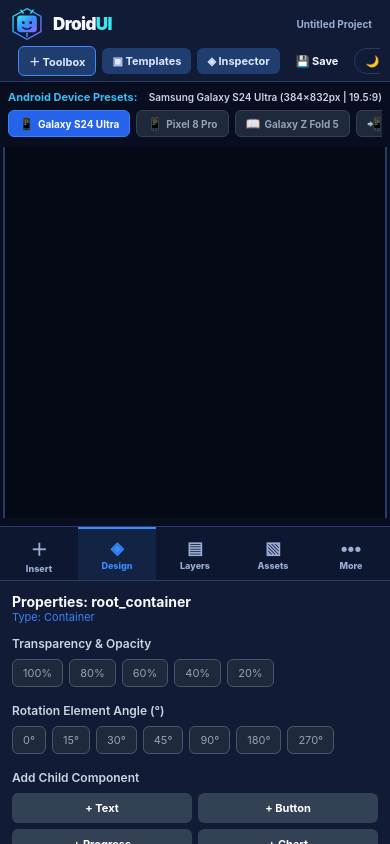
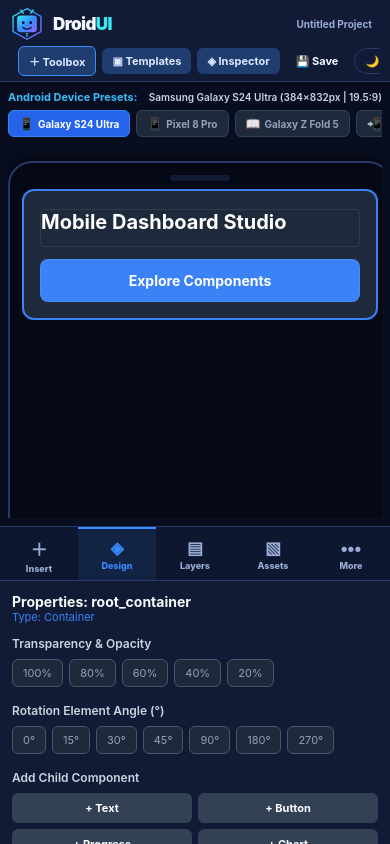
Before and after one commit to CodePhrex/DroidUI, a React Native app in the folder app/: screen / in a window 390 px wide. Built offline with nearby package versions, Linux system fonts and the light colour scheme.

Commit message:
ux: make the full device canvas scrollable on phones

```diff
--- a/app/App.tsx
+++ b/app/App.tsx
@@ -186,11 +186,24 @@ export default function App() {
         {/* Live Device Preview Canvas */}
         <View style={styles.canvasArea}>
           <ViewportSelector activeViewport={activeViewport} onSelectViewport={setActiveViewport} />
-          <ScrollView horizontal contentContainerStyle={{ flexGrow: 1, justifyContent: 'center' }}>
-            <View style={[styles.deviceFrame, { width: currentVP.width, minHeight: currentVP.height, borderColor: theme.border, backgroundColor: isLightMode ? '#101A36' : 'rgba(0,0,0,0.3)' }]}>
-              <View style={[styles.deviceNotch, { backgroundColor: isLightMode ? '#cbd5e1' : '#111B35' }]} />
-              <CanvasRenderer node={rootNode} />
-            </View>
+          <ScrollView
+            style={styles.canvasScroll}
+            contentContainerStyle={styles.canvasScrollContent}
+            nestedScrollEnabled
+            showsVerticalScrollIndicator
+          >
+            <ScrollView
+              horizontal
+              nestedScrollEnabled
+              showsHorizontalScrollIndicator
+              style={styles.deviceHorizontalScroll}
+              contentContainerStyle={{ flexGrow: 1, justifyContent: 'center', alignItems: 'flex-start', minHeight: currentVP.height + 28 }}
+            >
+              <View style={[styles.deviceFrame, { width: currentVP.width, minHeight: currentVP.height, borderColor: theme.border, backgroundColor: isLightMode ? '#101A36' : 'rgba(0,0,0,0.3)' }]}>
+                <View style={[styles.deviceNotch, { backgroundColor: isLightMode ? '#cbd5e1' : '#111B35' }]} />
+                <CanvasRenderer node={rootNode} />
+              </View>
+            </ScrollView>
           </ScrollView>
         </View>
 
@@ -294,6 +307,9 @@ const styles = StyleSheet.create({
   exportBtnText: { color: '#ffffff', fontSize: 11, fontWeight: 'bold' },
   workspace: { flex: 1, flexDirection: 'column' },
   canvasArea: { flex: 1, minHeight: 180, padding: 8, alignItems: 'center' },
+  canvasScroll: { flex: 1, width: '100%' },
+  canvasScrollContent: { flexGrow: 1, alignItems: 'center', paddingBottom: 14 },
+  deviceHorizontalScroll: { width: '100%' },
   deviceFrame: { borderWidth: 2, borderRadius: 24, padding: 12, alignSelf: 'center', shadowColor: '#000', shadowRadius: 10 },
   deviceNotch: { width: 60, height: 6, borderRadius: 3, alignSelf: 'center', marginBottom: 8 },
   panelArea: { height: 318, flexShrink: 0, borderTopWidth: 1 },
```
